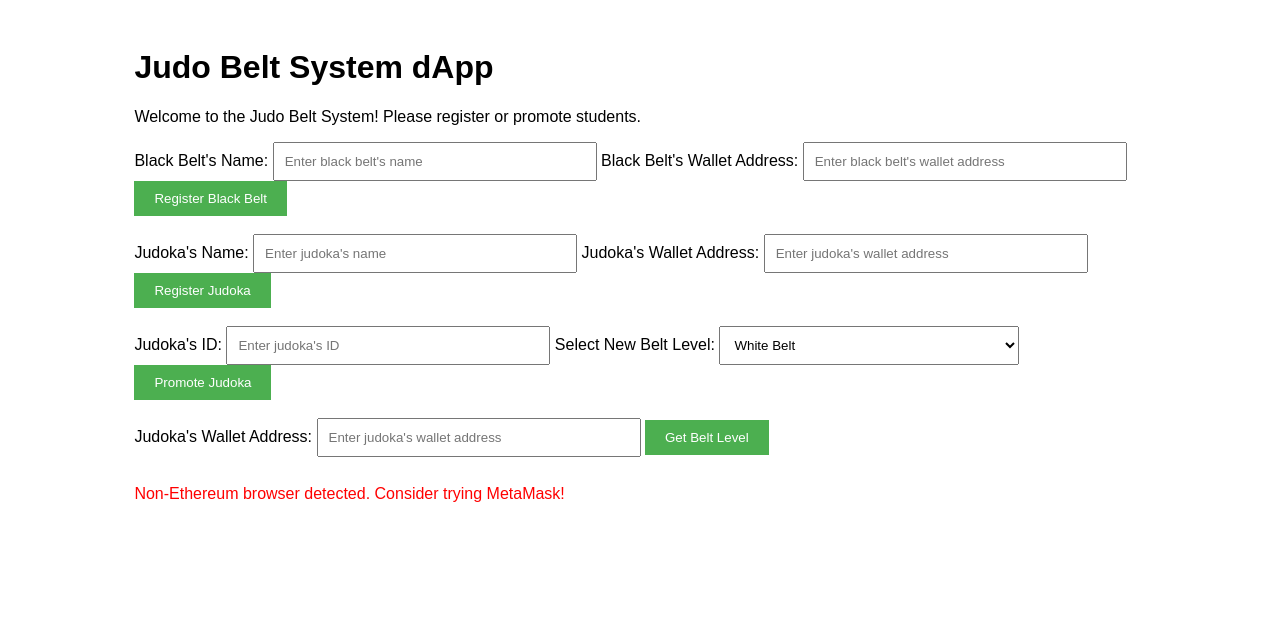
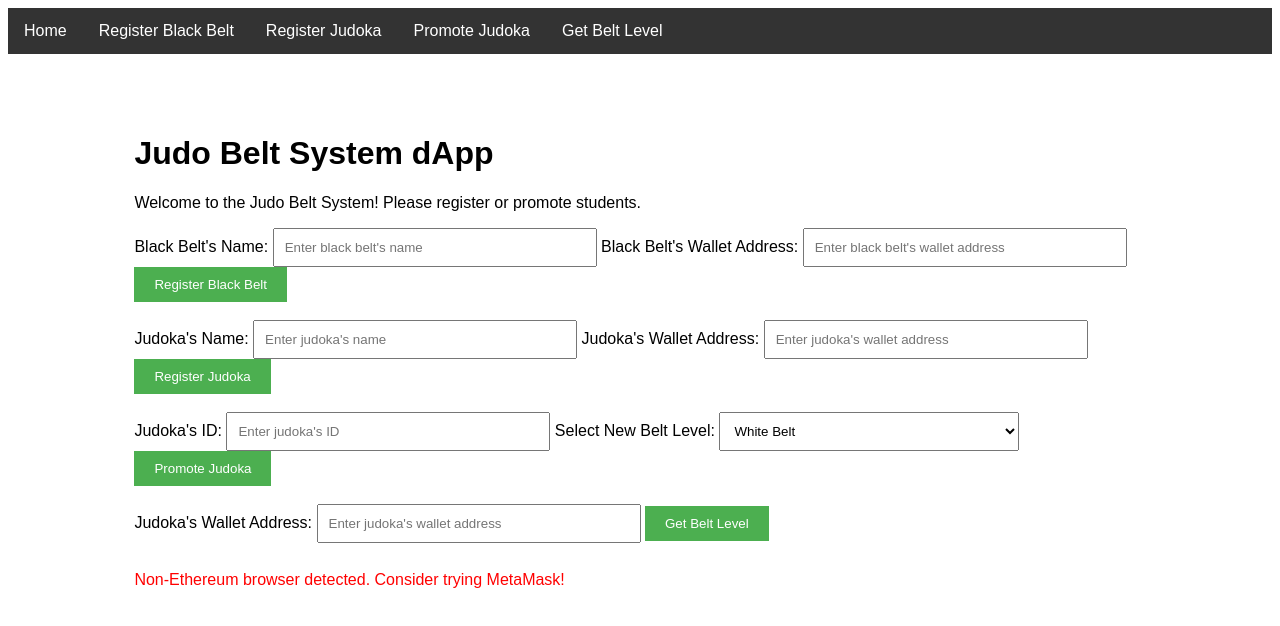
Before and after one commit to mrmartin1998/judo-dapp, a website: page index.html in a window 1280 px wide. Drawn offline with Linux system fonts and the light colour scheme.

Commit message:
New front-end. web dapp divided into pages for each function

```diff
--- a/index.html
+++ b/index.html
@@ -13,6 +13,20 @@
     </style>
 </head>
 <body>
+    <!-- Navigation Bar -->
+    <nav>
+        <ul>
+            <li><a href="index.html">Home</a></li>
+            <li><a href="registerBlackBelt.html">Register Black Belt</a></li>
+            <li><a href="registerJudoka.html">Register Judoka</a></li>
+            <li><a href="promoteJudoka.html">Promote Judoka</a></li>
+            <li><a href="getBeltLevel.html">Get Belt Level</a></li>
+        </ul>
+    </nav>
+
+    <div class="container" id="home">
+        <!-- ... rest of your existing code ... -->
+    </div>
     <div class="container">
         <h1>Judo Belt System dApp</h1>
         <p>Welcome to the Judo Belt System! Please register or promote students.</p>
@@ -70,5 +84,34 @@
 
     <script src="https://cdn.jsdelivr.net/npm/web3@1.5.3/dist/web3.min.js"></script>
     <script src="app.js"></script>
+
+    <style>
+        /* Existing styles ... */
+
+        /* Navigation bar styles */
+        nav ul {
+            list-style-type: none;
+            padding: 0;
+            background-color: #333;
+            overflow: hidden;
+            margin: 0;
+        }
+
+        nav ul li {
+            float: left;
+        }
+
+        nav ul li a {
+            display: block;
+            color: white;
+            text-align: center;
+            padding: 14px 16px;
+            text-decoration: none;
+        }
+
+        nav ul li a:hover {
+            background-color: #111;
+        }
+    </style>
 </body>
 </html>
--- /dev/null
+++ b/style.css
@@ -0,0 +1,67 @@
+body {
+    font-family: Arial, sans-serif;
+    margin: 0;
+    padding-top: 50px; /* Space for the fixed navbar */
+}
+
+.container {
+    width: 80%;
+    margin: auto;
+    padding: 20px;
+    padding-top: 60px; /* Add more space on the top of the container */
+}
+
+.button {
+    background-color: #4CAF50;
+    color: white;
+    padding: 10px 20px;
+    border: none;
+    cursor: pointer;
+}
+
+.button:hover {
+    background-color: #45a049;
+}
+
+.input-field {
+    padding: 10px;
+    width: 300px;
+}
+
+.message {
+    color: #006400;
+    margin-top: 10px;
+}
+
+.error {
+    color: #FF0000;
+}
+
+/* Navigation bar styles */
+nav ul {
+    list-style-type: none;
+    padding: 0;
+    background-color: #333;
+    overflow: hidden;
+    margin: 0;
+    position: fixed; /* Fixed position */
+    top: 0; /* Stick to the top */
+    width: 100%; /* Full width */
+    z-index: 1000; /* Ensure nav is above other content */
+}
+
+nav ul li {
+    float: left;
+}
+
+nav ul li a {
+    display: block;
+    color: white;
+    text-align: center;
+    padding: 14px 16px;
+    text-decoration: none;
+}
+
+nav ul li a:hover {
+    background-color: #111;
+}
```
Also changed, not shown: getBeltLevel.html (added, +25 -0 lines), promoteJudoka.html (added, +33 -0 lines), registerBlackBelt.html (added, +27 -0 lines), registerJudoka.html (added, +24 -0 lines).
